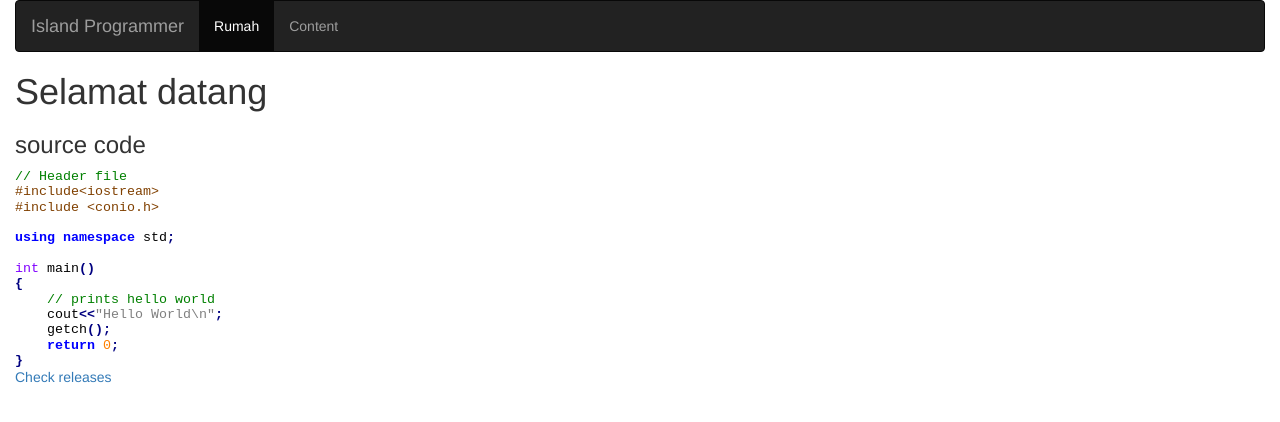
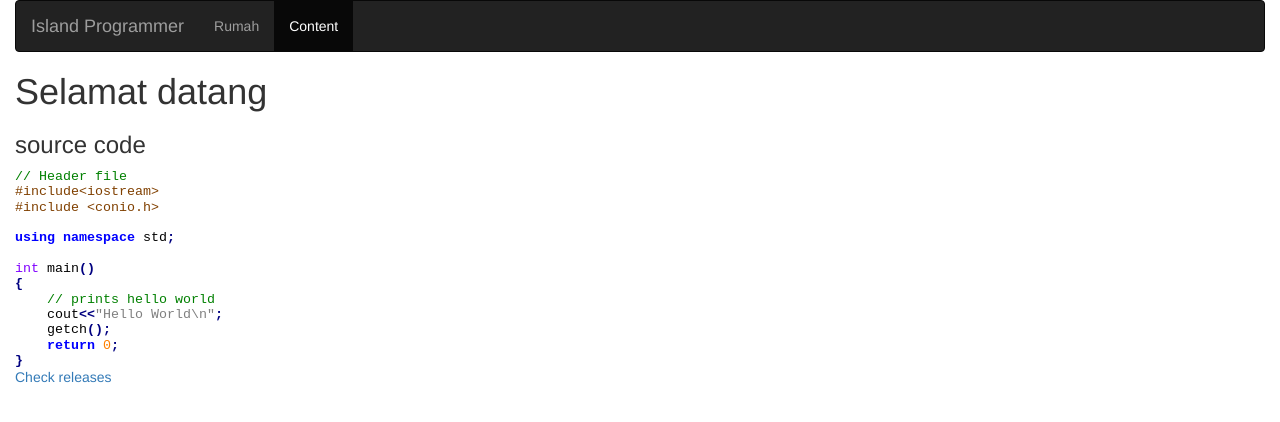
Before and after one commit to rzlPro/cplusplus, a plain HTML site: page 1_hello.html in a window 1280 px wide. Drawn offline with Linux system fonts and the light colour scheme.

Commit message:
Update 1_hello.html

```diff
--- a/1_hello.html
+++ b/1_hello.html
@@ -46,8 +46,8 @@ span {
       <a class="navbar-brand" href="#">Island Programmer</a>
     </div>
     <ul class="nav navbar-nav">
-      <li class="active"><a href="https://rzlpro.github.io/cplusplus/">Rumah</a></li>
-      <li><a href="https://rzlpro.github.io/cplusplus/konten.html">Content</a></li>
+      <li><a href="https://rzlpro.github.io/cplusplus/">Rumah</a></li>
+      <li class="active"><a href="https://rzlpro.github.io/cplusplus/konten.html">Content</a></li>
     </ul>
   </div>
  </nav>
```
